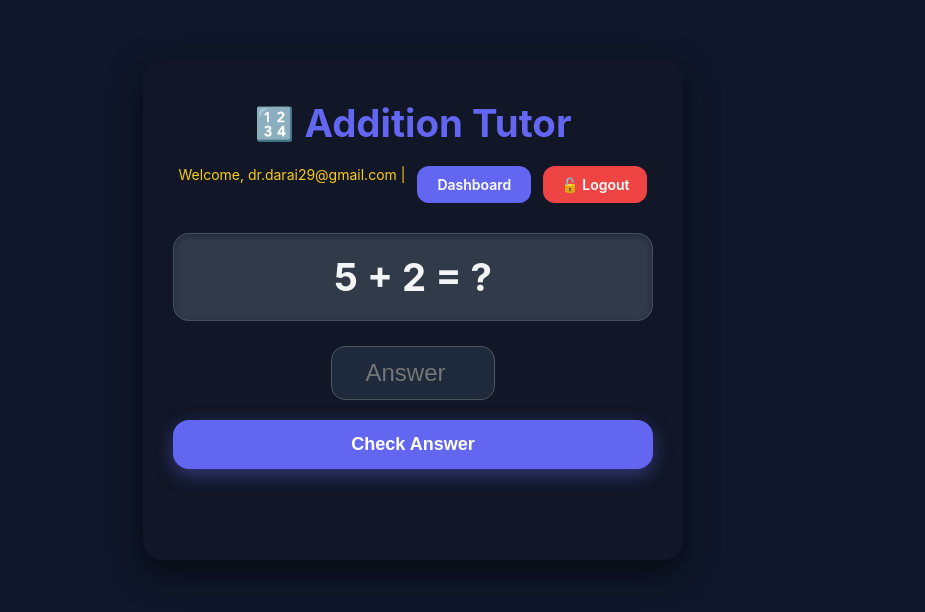
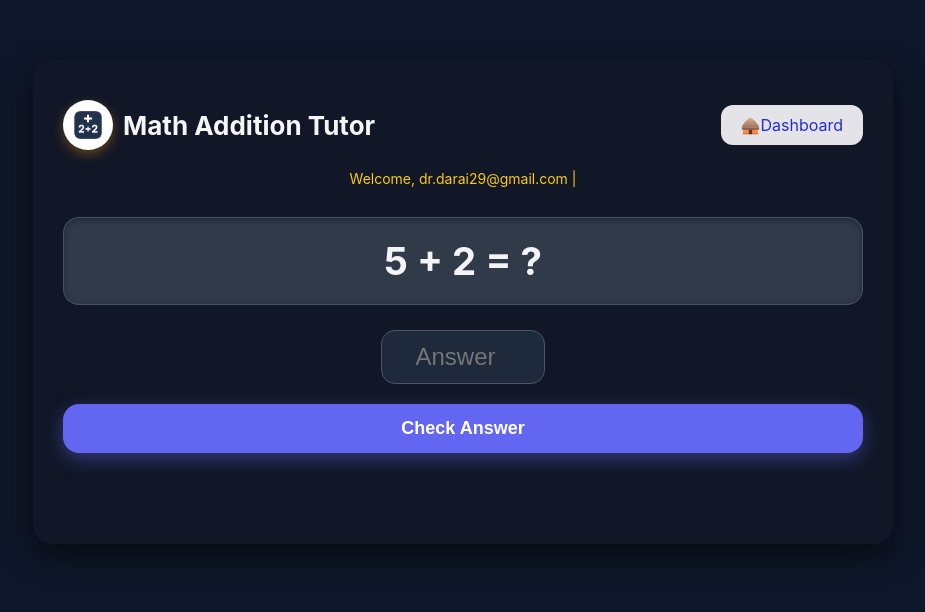
Before and after one commit to Niteshy85013/Addition-ITS-System, a Flask app: page / in a window 1280 px wide. Shown: the top 612 px of the page, without its empty margins (227-1152 px from the left). Run offline with Flask 3, Linux system fonts and the light colour scheme; a user stored in the database is signed in.

Commit message:
Fully UI updated version

```diff
--- a/templates/dashboard.html
+++ b/templates/dashboard.html
@@ -198,7 +198,7 @@
 <div class="main-container">
 <div class="dashboard-container">
 
-  <h1>Your Progress Report</h1>
+  <h1>📜Your Progress Report</h1>
 
   <div class="action-links">
     <a href="{{ url_for('home') }}" class="btn-pmore-icon">Practice More</a>
--- a/templates/index.html
+++ b/templates/index.html
@@ -9,7 +9,8 @@
     }
 
     .tutor-container {
-        max-width: 480px;
+        width: 50rem;
+        max-width: 50rem;
         margin: 60px auto;
         background: rgba(17, 24, 39, 0.95);
         padding: 40px 30px;
@@ -18,23 +19,41 @@
         text-align: center;
         color: #e5e7eb;
         position: relative;
+        margin-left: -5rem;
     }
 
-    /* Title and Icon */
     .tutor-title {
-        font-size: 32px;
-        font-weight: 700;
+    display: flex;
+    justify-content: space-between; /* left text, right buttons */
+    align-items: center;
     margin-bottom: 20px;
+}
+
+.title-left {
     display: flex;
-        justify-content: center;
     align-items: center;
     gap: 10px;
+    font-size: 26px;
+    font-weight: 700;
     color: #f3f4f6;
 }
 
-    .tutor-title span {
-        font-size: 1.2em;
-        color: #6366f1;
+.app-logo {
+    width: 38px;
+    height: 38px;
+    background: white;
+    padding: 6px;
+    border-radius: 50%;
+    box-shadow: 0 4px 12px rgba(218, 139, 11, 0.4);
+}
+
+.title-left span {
+    color: #f5f5f6;
+}
+
+.title-right {
+    display: flex;
+    gap: 10px;
 }
 
     /* User Navigation Buttons */
@@ -59,26 +78,26 @@
 
     .btn-primary {
         padding: 10px 20px;
-        background: #6366f1;
-        color: #fff !important;
+        background: #e4e4e8;
+        color: #272adc !important;
         border-radius: 12px;
         transition: 0.2s ease-in-out;
+        text-decoration: none;
     }
-
     .btn-primary:hover {
-        background: #4f46e5;
+        background: #e5ab46;
+        color:#0f172a !important;
         transform: translateY(-2px);
         box-shadow: 0 6px 18px rgba(99,102,241,0.4);
     }
-
     .btn-logout-icon {
         padding: 10px 18px;
         background: #ef4444;
         color: #fff !important;
         border-radius: 12px;
         transition: 0.2s ease;
+        text-decoration: none;
     }
-
     .btn-logout-icon:hover {
         background: #dc2626;
         transform: translateY(-1px);
@@ -169,17 +188,20 @@
 </style>
 
 <div class="tutor-container">
-
     <div class="tutor-title">
-        🔢 <span>Addition Tutor</span>
+        <div class="title-left">
+    <img src="{{ url_for('static', filename='assets/logo.png') }}" alt="App Logo" class="app-logo">
+    <span>Math Addition Tutor</span>
 </div>
 
+
+    <div class="title-right">
+        <a href="{{ url_for('dashboard') }}" class="btn-primary">🛖Dashboard</a>
+    </div>
+    </div>
     <div class="user-nav">
         <span class="welcome-text">Welcome, {{ current_user.email }} |</span>
-        <a href="{{ url_for('dashboard') }}" class="btn-primary">Dashboard</a>
-        <a href="{{ url_for('logout') }}" class="btn-logout-icon">🔓 Logout</a>
     </div>
-
     <div class="problem-box">
         {{ a }} + {{ b }} = ?
     </div>
@@ -187,27 +209,20 @@
     <form id="answerForm">
         <input type="hidden" name="a" value="{{ a }}" />
         <input type="hidden" name="b" value="{{ b }}" />
-
         <input type="number" name="answer" class="form-input" required placeholder="Answer" />
-
         <button class="submit-btn" type="submit">Check Answer</button>
     </form>
-
     <div id="feedback"></div>
-
 </div>
-
 <script>
     document.getElementById("answerForm").onsubmit = async (e) => {
         e.preventDefault();
         const fd = new FormData(e.target);
         const res = await fetch("/check", { method: "POST", body: fd });
         const data = await res.json();
-
         const fb = document.getElementById("feedback");
         fb.textContent = data.message;
         fb.style.color = data.correct ? "#22c55e" : "#ef4444";
-
         if (data.correct) {
             setTimeout(() => location.reload(), 1500);
         }
```
Also changed, not shown: instance/attempts.db, static/assets/logo.png (added). Lines whose indentation alone changed are shown as unchanged.
